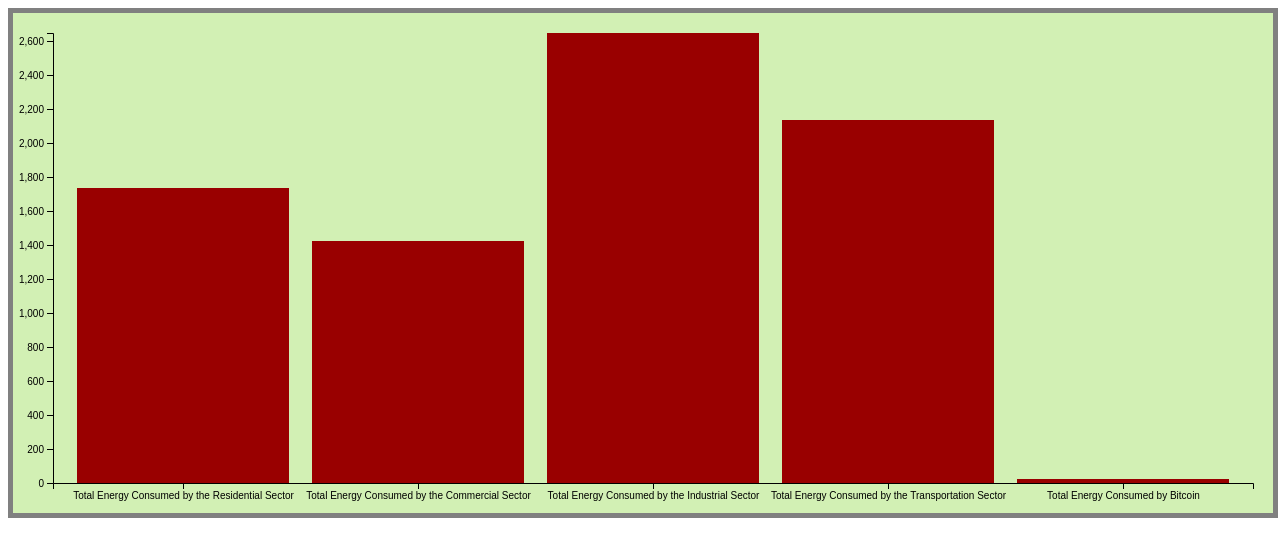
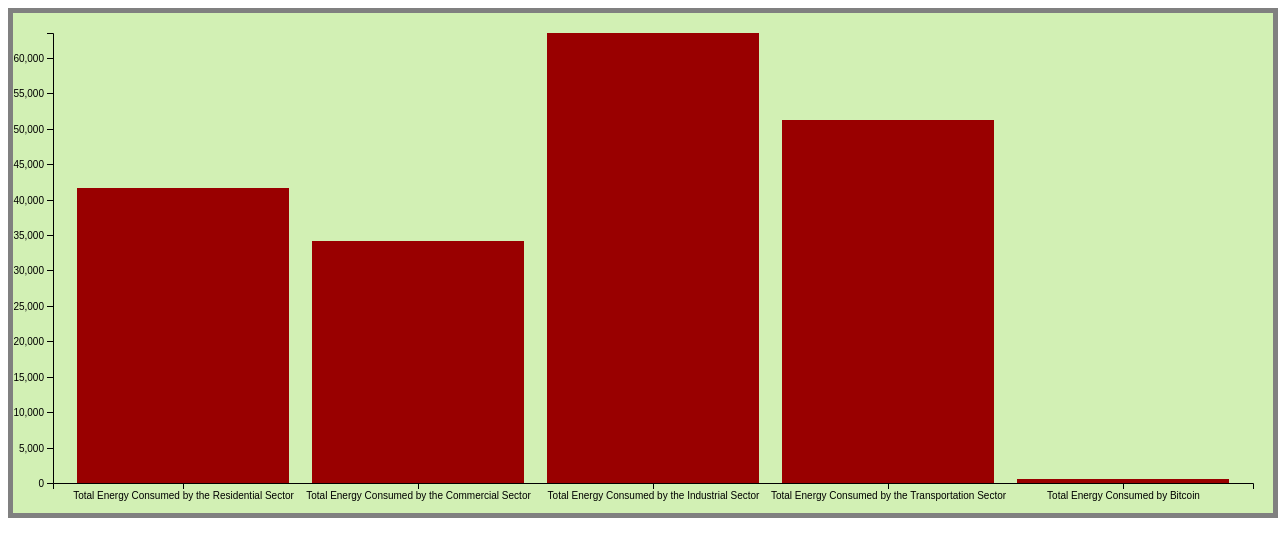
Before and after one commit to najordan1/bitcoin-visualizations, a plain HTML site: page unbiased_bar.html in a window 1280 px wide. Drawn offline with nearby package versions, Linux system fonts and the light colour scheme.

Commit message:
Add files via upload

```diff
--- a/unbiased_bar.html
+++ b/unbiased_bar.html
@@ -63,7 +63,7 @@
 
       avgData = d3.values(avgData);
       avgData.forEach(d => {
-        d.Value = d3.mean(d.values);
+        d.Value = d3.sum(d.values);
       });
 
       console.log(avgData);
```
